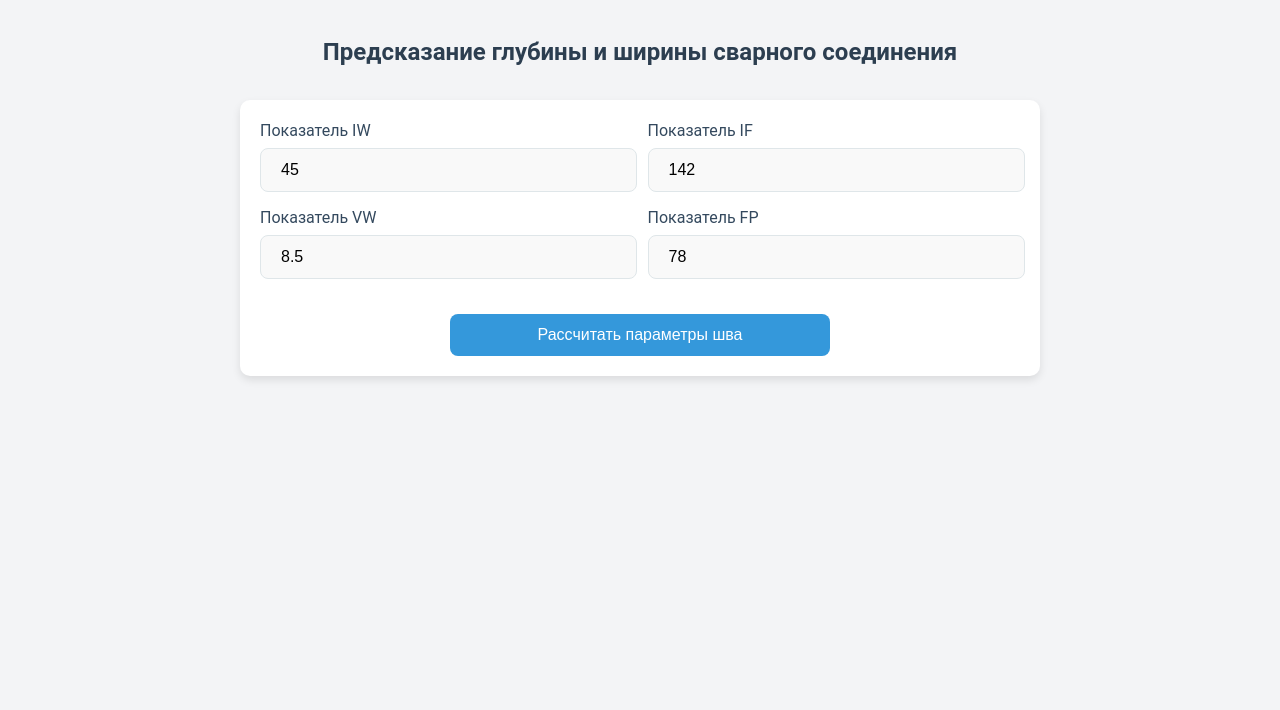
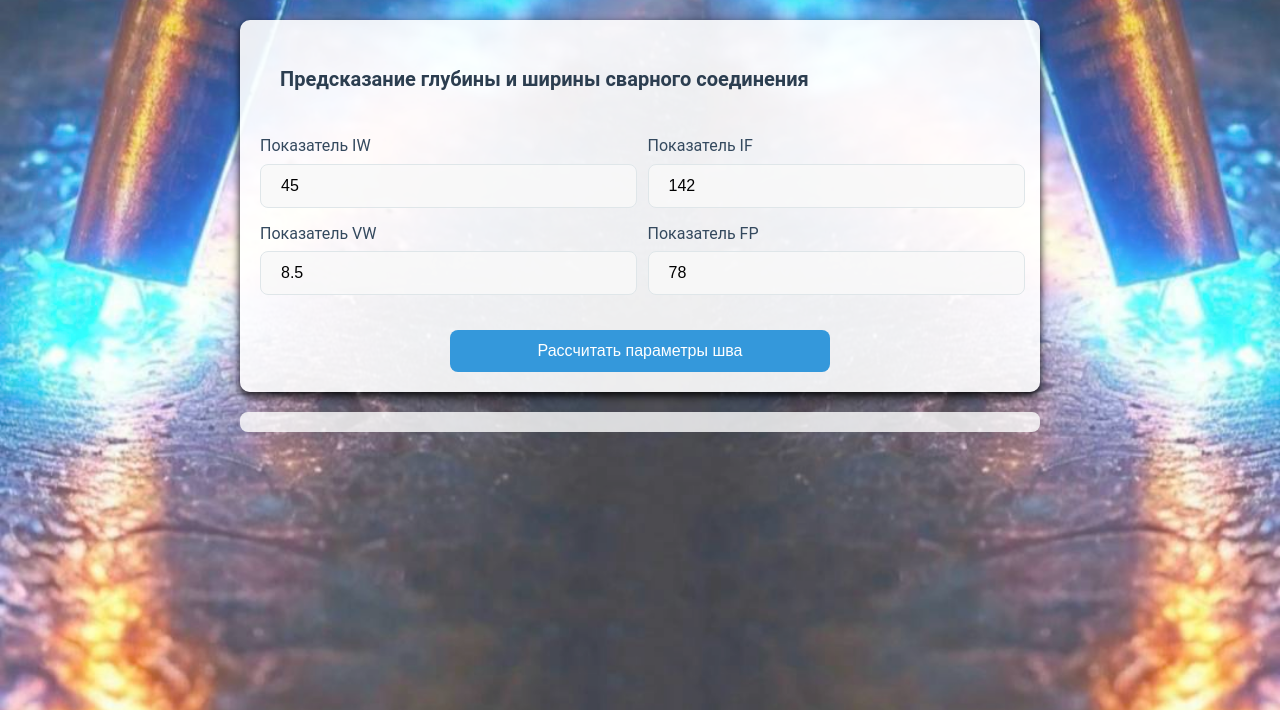
Before and after one commit to abeliksv/case1, a Flask app: page / in a window 1280 px wide. Shown: the top 710 px of the page. Run offline with Flask 3, Linux system fonts and the light colour scheme.

Commit message:
добавил фон на index.html

```diff
--- a/templates/index.html
+++ b/templates/index.html
@@ -8,33 +8,50 @@
         /* Основные стили */
         body {
             font-family: 'Roboto', sans-serif;
-            max-width: 800px; /* Увеличено для больших экранов */
+            max-width: 800px;
             margin: 0 auto;
             padding: 20px;
-            background-color: #f3f4f6;
+            background-image: url('svarka.jpg');
+            background-size: cover;
+            background-position: center;
+            background-attachment: fixed;
             color: #333;
             line-height: 1.4;
         }
 
+        /* Добавляем полупрозрачный overlay для лучшей читаемости */
+        body::before {
+            content: "";
+            position: fixed;
+            top: 0;
+            left: 0;
+            right: 0;
+            bottom: 0;
+            background-color: rgba(255, 255, 255, 0.2);
+            z-index: -1;
+        }
+
         h1 {
             text-align: center;
-            font-size: 24px;
+            font-size: 20px;
             color: #2c3e50;
-            margin-bottom: 30px;
+            margin-bottom: 15px;
+            padding: 12px 20px;
+
         }
 
         form {
             display: flex;
-            flex-wrap: wrap; /* Позволяет элементам переноситься на новую строку */
+            flex-wrap: wrap;
             gap: 15px;
-            background-color: #fff;
+            background-color: rgba(255, 255, 255, 0.9);
             padding: 20px;
             border-radius: 10px;
-            box-shadow: 0 4px 8px rgba(0, 0, 0, 0.1);
+            box-shadow: 0 4px 8px rgba(0, 0, 0, 0.9);
         }
 
         .form-group {
-            width: 100%; /* Полная ширина на мобильных */
+            width: 100%;
         }
 
         label {
@@ -50,7 +67,7 @@
             border: 1px solid #dfe6e9;
             border-radius: 8px;
             font-size: 16px;
-            background-color: #f9f9f9;
+            background-color: rgba(249, 249, 249, 0.9);
             transition: border-color 0.3s ease, background-color 0.3s ease;
         }
 
@@ -81,12 +98,15 @@
             font-size: 18px;
             color: #34495e;
             margin-top: 20px;
+            background-color: rgba(255, 255, 255, 0.8);
+            padding: 10px;
+            border-radius: 8px;
         }
 
         /* Медиа-запрос для больших экранов */
         @media (min-width: 768px) {
             .form-group {
-                width: calc(50% - 7.5px); /* 50% ширины минус половина gap */
+                width: calc(50% - 7.5px);
             }
 
             input[type="submit"] {
@@ -99,9 +119,11 @@
 </head>
 <body>
 
-<h1>Предсказание глубины и ширины сварного соединения</h1>
 
 <form name="propertyForm" method="post">
+
+    <h1>Предсказание глубины и ширины сварного соединения</h1>
+
     <!-- Группа для IW -->
     <div class="form-group">
         <label for="IW">Показатель IW</label>
```
Also changed, not shown: templates/svarka.jpg (added).
